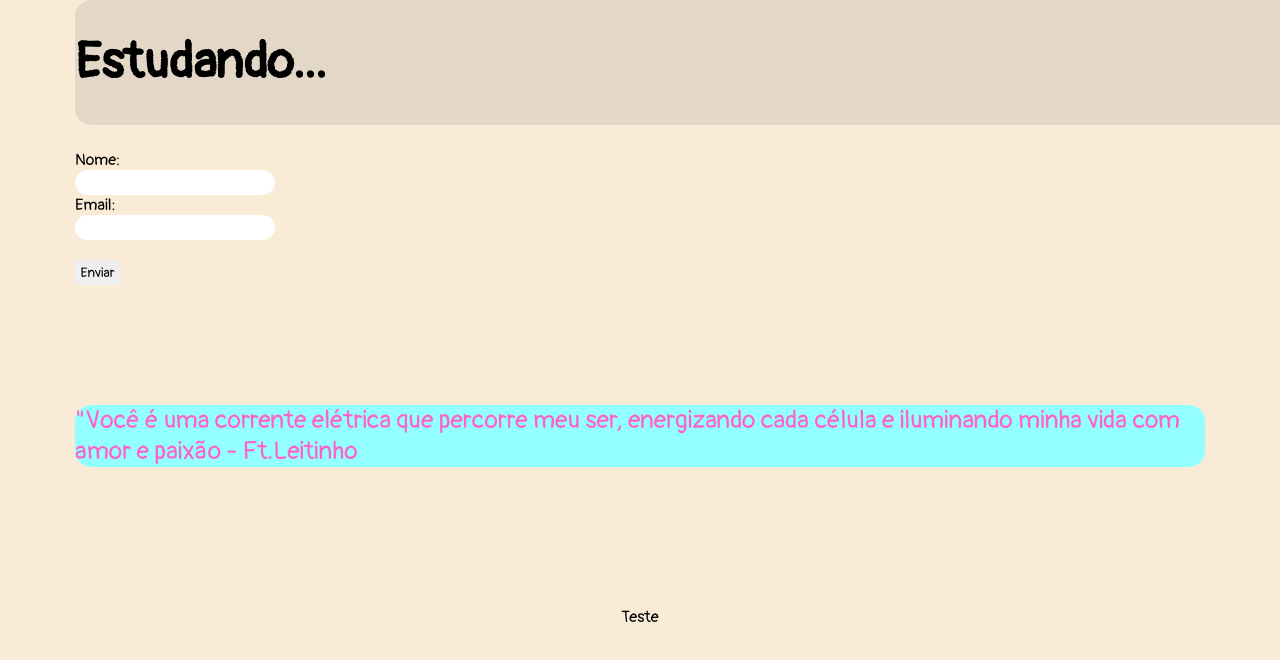
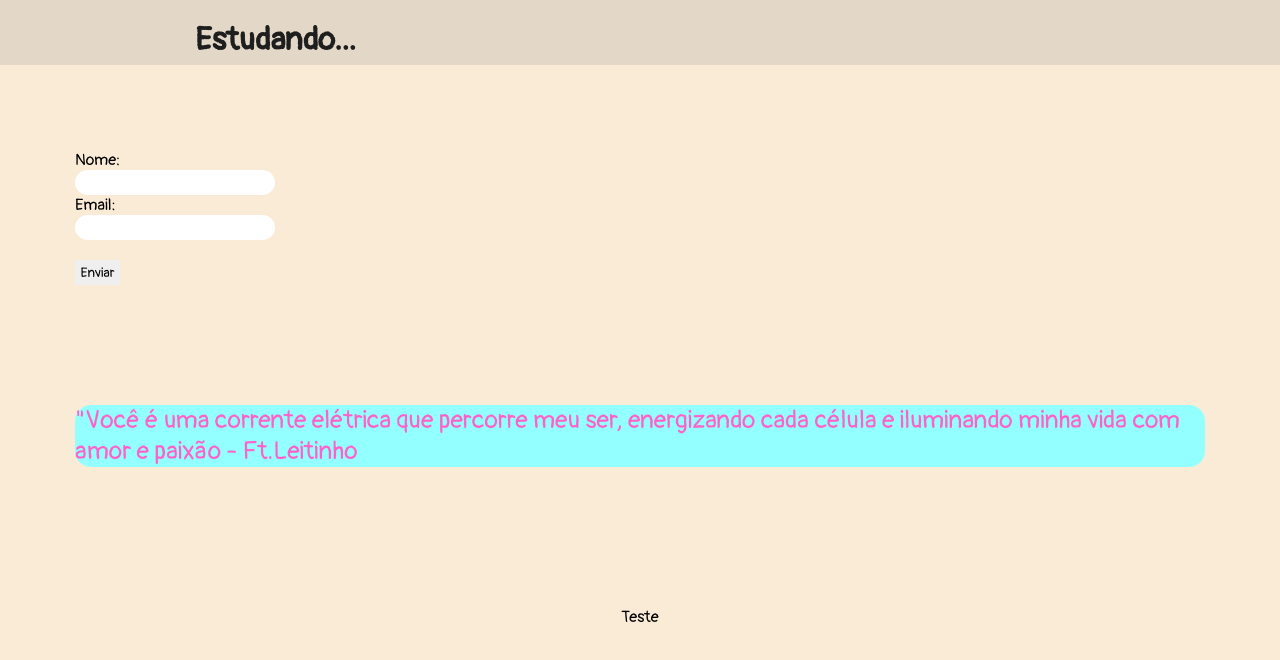
Before and after one commit to leitinho-dev/Estudos01, a plain HTML site: page index.html in a window 1280 px wide. Drawn offline with Linux system fonts and the light colour scheme; a web font is replaced by a local one.

Commit message:
add index

```diff
--- a/index.html
+++ b/index.html
@@ -15,10 +15,12 @@
 </head>
 <body>
 
-  <header>
+  <header id="cabeca1">
+    <br> <h1>Estudando...</h1> <br>
+  </header>
 
-    <br> <h1>Estudando...</h1> <br>
-
+  <header id="cabeca2">
+    <br> <h1></h1> <br>
   </header>
 
 
--- a/style.css
+++ b/style.css
@@ -17,18 +17,22 @@ body{
     min-height: 20px;
 }
 
-header{
+#cabeca2{
 
     position: fixed;
-    font-size: 25px;
-    margin: -150px 0px 0px 0px;
+    /*font-size: 25px;*/
+    margin: -150px 0px 0px -140px;
     background-color: rgba(141, 141, 141, 0.212);
-    border-radius: 1rem;
-    padding: 0px 1280px 0px 0px;
+    /*border-radius: 1rem;*/
+    padding: 25px 2000px 0px 0px;
 
 }
 
-
+#cabeca1{
+    position: fixed;
+    margin: -150px 0px 0px 120px;
+    text-align: center;
+}
 
 input[type="text"]{
     width: 200px; /*largura*/
```
